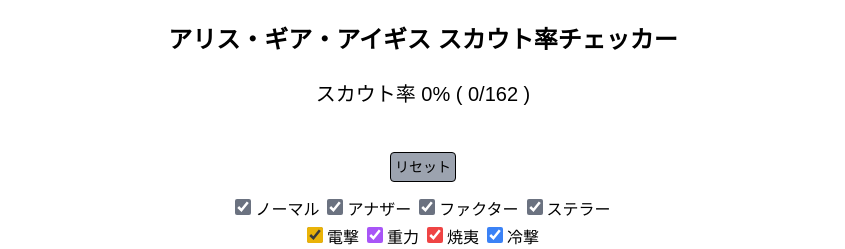
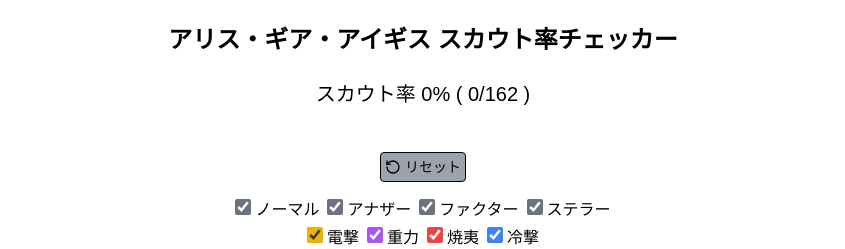
Before and after one commit to s10az/alicegear-checker, a Next.js app: page / in a window 1280 px wide. Shown: the top 249 px of the page, without its empty margins (217-1062 px from the left). Built offline with nearby package versions, Linux system fonts and the light colour scheme.

Commit message:
update: add icon for reset button

```diff
--- a/components/ActressBlock.tsx
+++ b/components/ActressBlock.tsx
@@ -6,6 +6,7 @@
 import ActressList from "@/components/ActressList";
 import FilterList from "@/components/FilterList";
 import { calcPercentage } from "@/utils/calcPercentage";
+import { RotateCcw } from "lucide-react";
 
 const ActressBox = () => {
   const [allActressState, setAllActressState] =
@@ -73,6 +74,7 @@
           disabled={actressCheckedNum > 0 ? false : true}
           title="全アクトレスの選択状態を解除します"
         >
+          <RotateCcw className="w-4 h-4 inline-block align-text-top mr-1" />
           リセット
         </button>
       </div>
```
